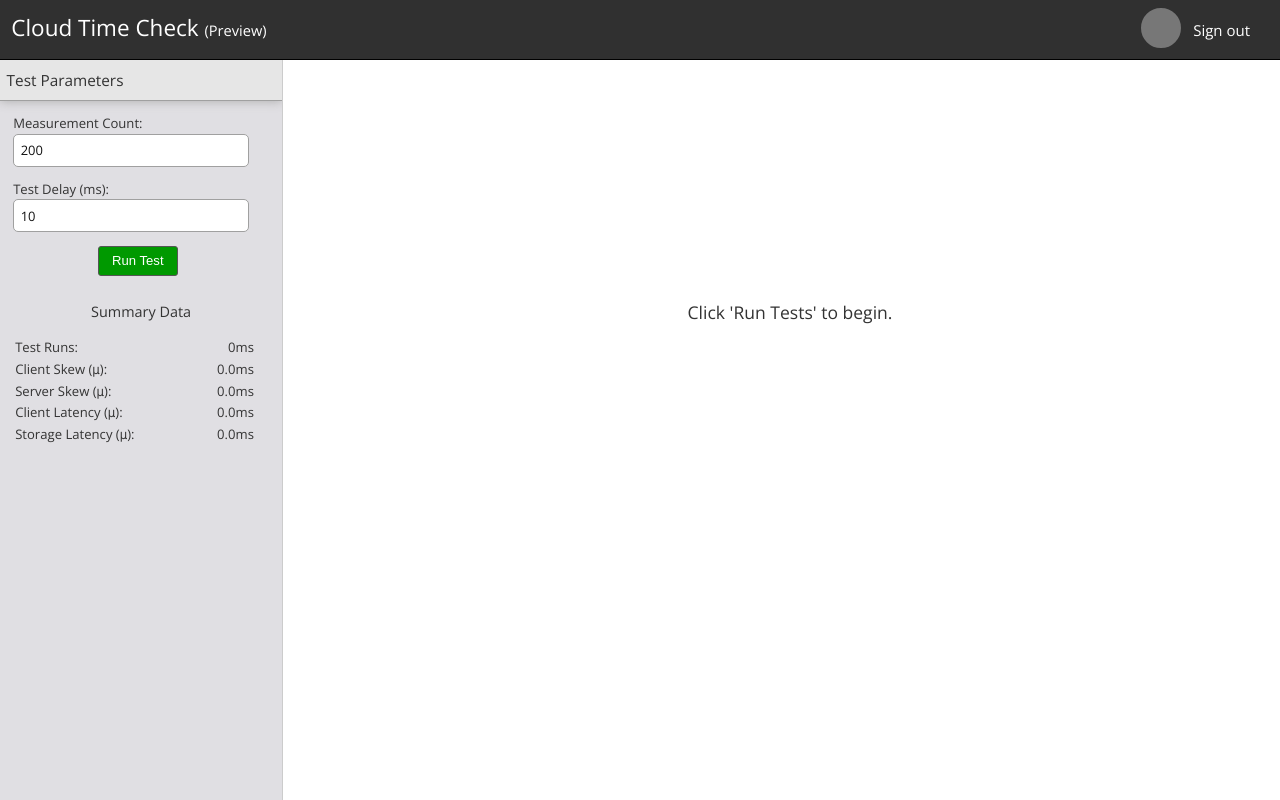
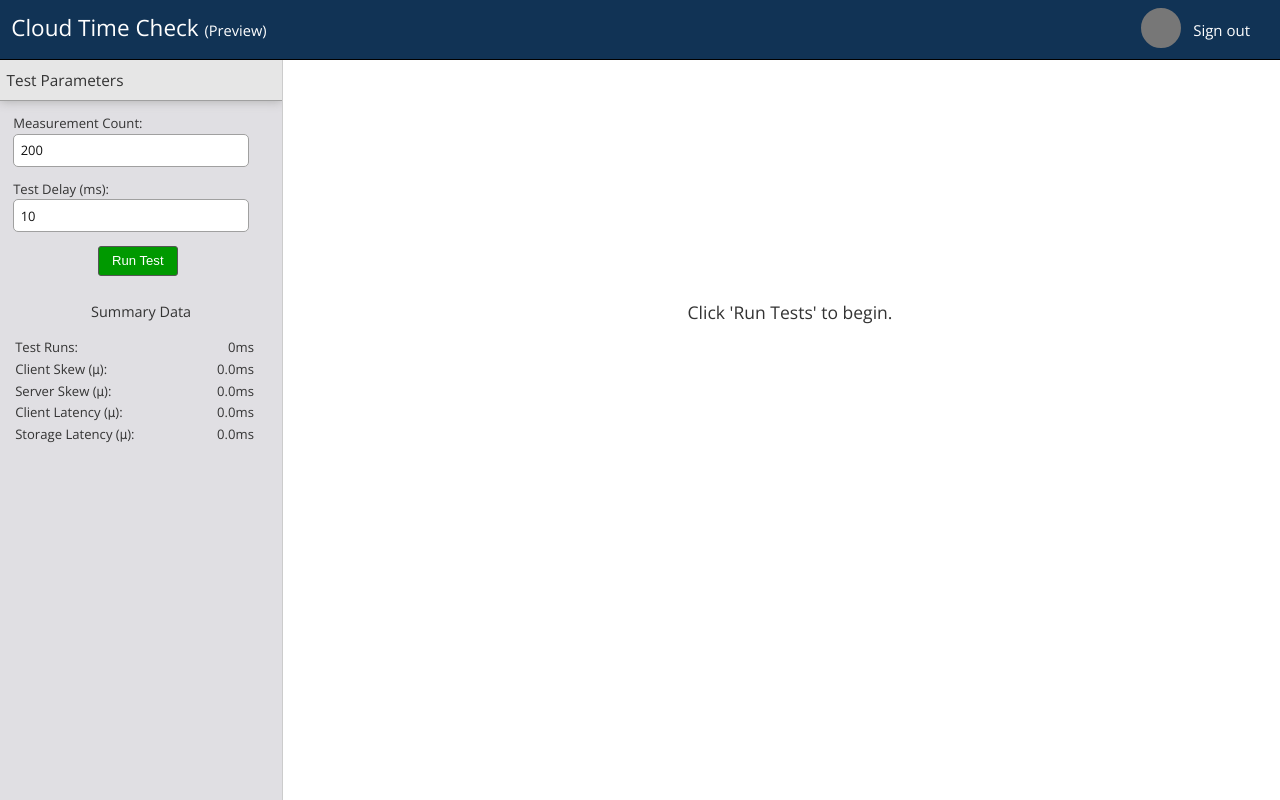
Before and after one commit to mjyeaney/CloudTimeCheck, a website: page default.html in a window 1280 px wide. Drawn offline with nearby package versions, Linux system fonts and the light colour scheme.

Commit message:
Updated titlebar color; added clock png

```diff
--- a/css/site.css
+++ b/css/site.css
@@ -38,7 +38,7 @@ a, a:visited, a:active, a:hover { text-decoration: none; color: #11a; }
 #titleBar {
     height: 3.95em;
     position: relative;
-    background-color: #303030;
+    background-color: #135;
     border-bottom: 1px solid #000;
 }
 
```
Also changed, not shown: images/clock.png (added).
